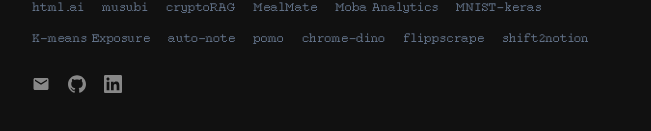
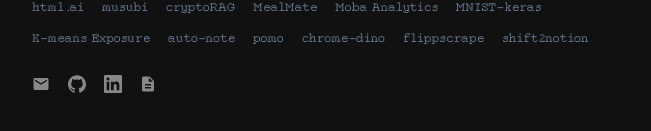
Before and after one commit to Kiizon/digiMe, a Next.js app: page / in a window 1280 px wide. Shown: the part 617-748 px from the top of the page, without its empty margins (314-965 px from the left). Built offline with nearby package versions, Linux system fonts and the light colour scheme.

Commit message:
add resume

```diff
--- a/src/app/page.tsx
+++ b/src/app/page.tsx
@@ -148,6 +148,19 @@
               <path d="M20.447 20.452h-3.554v-5.569c0-1.328-.027-3.037-1.852-3.037-1.853 0-2.136 1.445-2.136 2.939v5.667H9.351V9h3.414v1.561h.046c.477-.9 1.637-1.85 3.37-1.85 3.601 0 4.267 2.37 4.267 5.455v6.286zM5.337 7.433c-1.144 0-2.063-.926-2.063-2.065 0-1.138.92-2.063 2.063-2.063 1.14 0 2.064.925 2.064 2.063 0 1.139-.925 2.065-2.064 2.065zm1.782 13.019H3.555V9h3.564v11.452zM22.225 0H1.771C.792 0 0 .774 0 1.729v20.542C0 23.227.792 24 1.771 24h20.451C23.2 24 24 23.227 24 22.271V1.729C24 .774 23.2 0 22.222 0h.003z" />
             </svg>
           </a>
+          <a href="/kish_dizon_resume-13.pdf" target="_blank" rel="noopener noreferrer" aria-label="Resume">
+            <svg
+              role="img"
+              viewBox="0 0 24 24"
+              xmlns="http://www.w3.org/2000/svg"
+              fill="currentColor"
+              width="18"
+              height="18"
+            >
+              <title>Resume</title>
+              <path d="M14 2H6c-1.1 0-1.99.9-1.99 2L4 20c0 1.1.89 2 1.99 2H18c1.1 0 2-.9 2-2V8l-6-6zm2 16H8v-2h8v2zm0-4H8v-2h8v2zm-3-5V3.5L18.5 9H13z" />
+            </svg>
+          </a>
         </div>
       </footer>
     </main>
```
Also changed, not shown: 1 other file (tests, documents, lock files or other folders).
